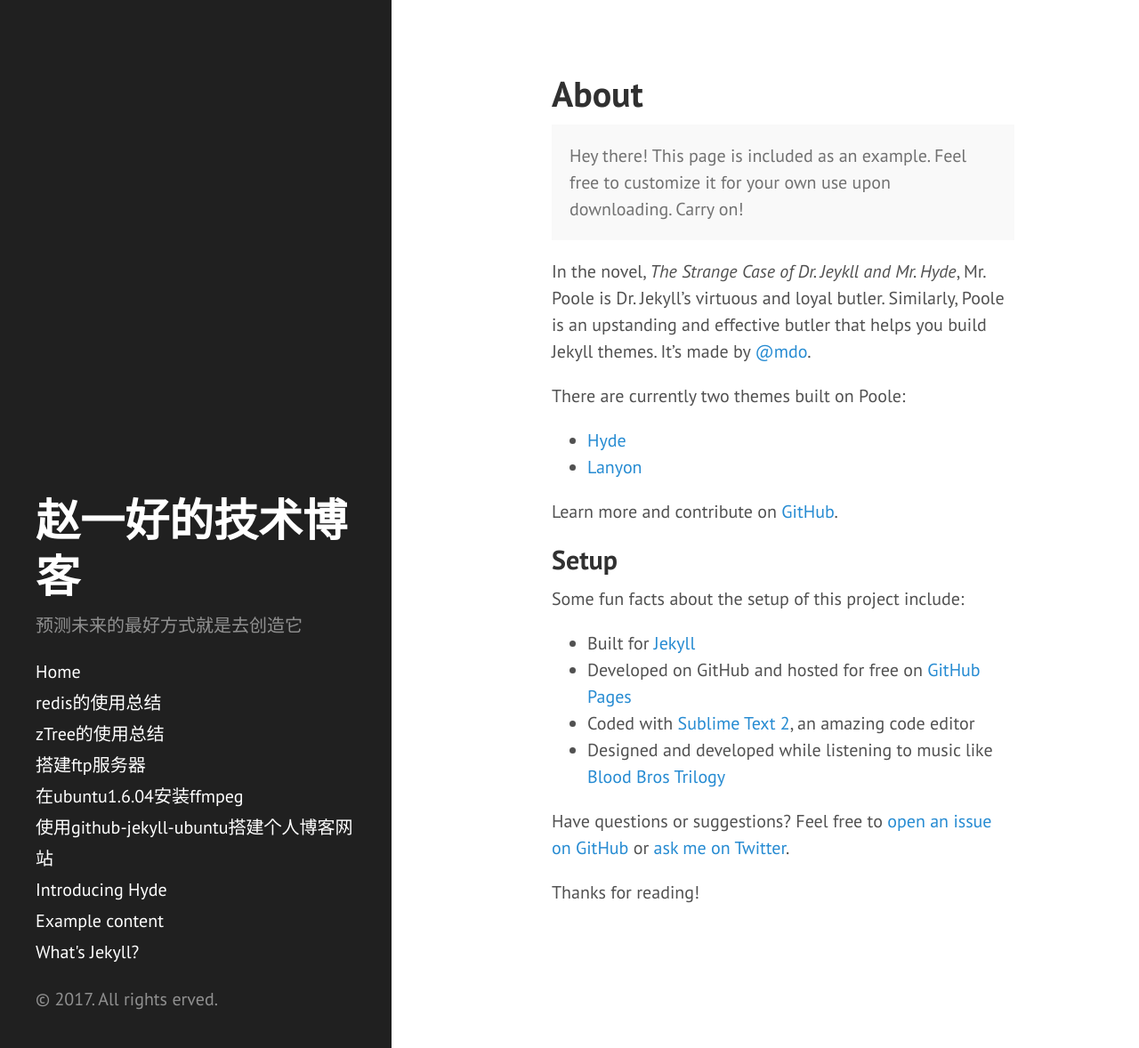
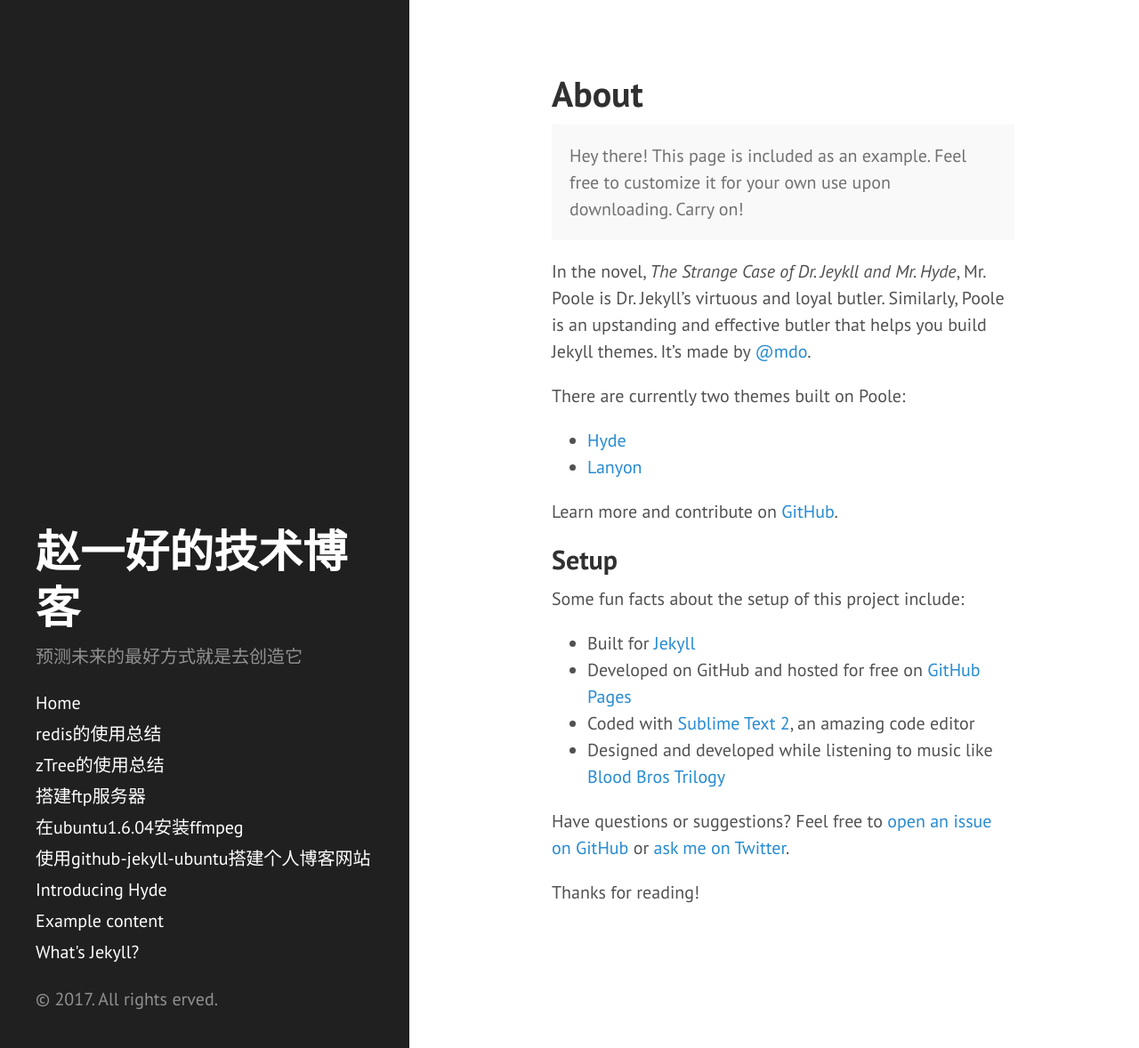
Before and after one commit to sihaiboli/Demo233.github.io, a Jekyll site: the page built from about.md, in a window 1280 px wide and 1178 px high. Shown: the whole window at 89% size. Built offline with Jekyll 4.4.1, drawn with Linux system fonts in a browser that asks for light colours.

Commit message:
modify sidebar css

```diff
--- a/public/css/hyde.css
+++ b/public/css/hyde.css
@@ -94,7 +94,7 @@ html {
     top: 0;
     left: 0;
     bottom: 0;
-    width: 22rem;
+    width: 23rem;
     text-align: left;
   }
 }
```
